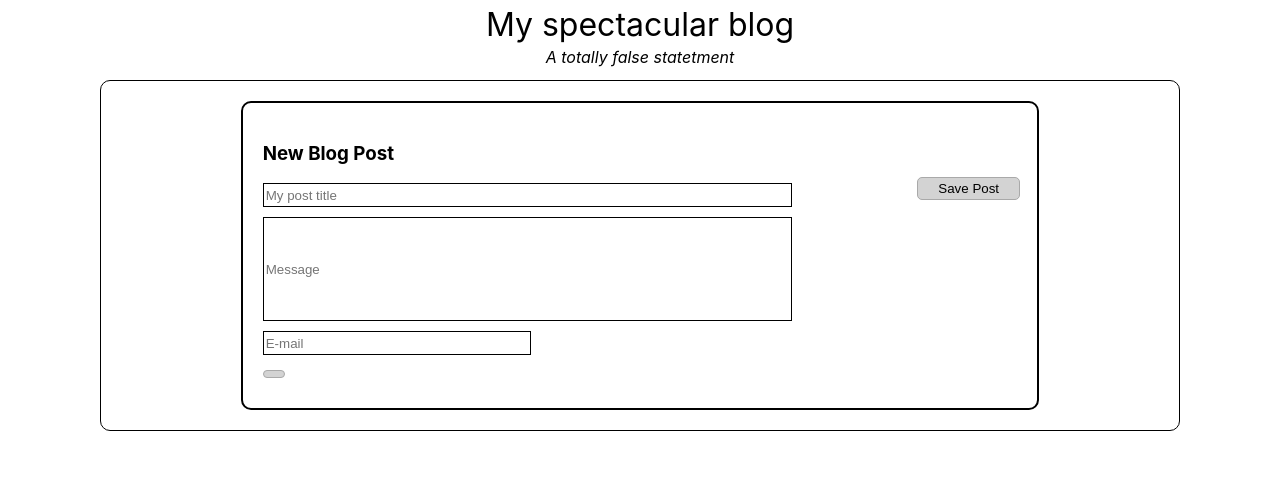
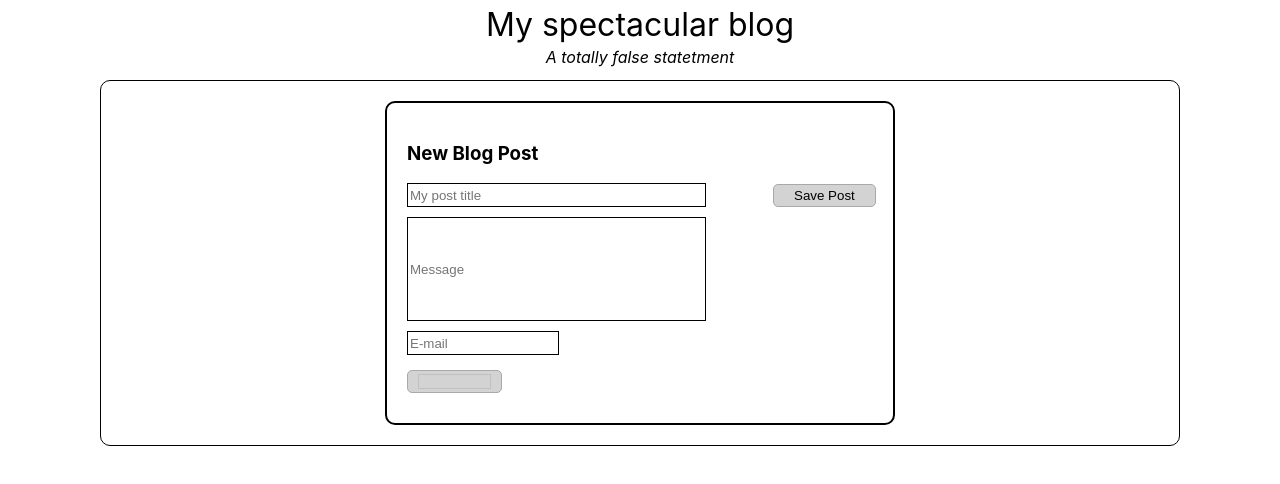
Before and after one commit to faustologic/my-spectacular-blog, a React (Create React App) app: page / in a window 1280 px wide. Shown: the top 484 px of the page. Built offline with nearby package versions, Linux system fonts and the light colour scheme.

Commit message:
Upload blog

```diff
--- /dev/null
+++ b/src/BlogCreated/BlogCreated.css
@@ -0,0 +1,7 @@
+.blogCreated {
+  border: 1px solid black;
+  border-radius: 10px;
+  margin: 0 20px;
+  margin-bottom: 20px;
+  padding: 10px 10px;
+}
--- a/src/BlogCreated/BlogCreated.jsx
+++ b/src/BlogCreated/BlogCreated.jsx
@@ -1,18 +1,27 @@
 import React from "react";
+import "./BlogCreated.css";
 
-class BlogCreated extends Component {
-  state = {
+const blogInfo = {
   title: "",
   description: "",
+  date: "",
+  author: {
+    name: "",
+    avatarURL: "",
+  },
 };
-  render() {
+
+function BlogCreated(props) {
   return (
     <div className="blogCreated">
-        <h3>{this.state.title}</h3>
-        <p>{this.state.description}</p>
+      <div className="blogCreated__title">
+        <h3>{this.props.title}</h3>
+      </div>
+      <div className="blogCreated__description">
+        <p>{this.props.description}</p>
+      </div>
     </div>
   );
 }
-}
 
 export default BlogCreated;
--- a/src/Home/Home.css
+++ b/src/Home/Home.css
@@ -3,8 +3,9 @@
   margin-top: 25px;
   margin-left: 100px;
   margin-right: 100px;
+  margin-bottom: 25px;
   border-radius: 10px;
   justify-content: center;
   align-items: center;
-  display: flex;
+  display: grid;
 }
--- a/src/Home/Home.js
+++ b/src/Home/Home.js
@@ -1,4 +1,5 @@
 import React from "react";
+import BlogCreated from "../BlogCreated/BlogCreated";
 import Header from "../Header/Header";
 import NewBlogPost from "../NewBlogPost/NewBlogPost";
 import "./Home.css";
@@ -11,11 +12,7 @@ function Home() {
       </div>
       <div className="home__container">
         <NewBlogPost />
-      </div>
-      <div className="home__column">
-        {/* BlogCreated */}
-        {/* BlogCreated */}
-        {/* BlogCreated */}
+        {/* <BlogCreated /> */}
       </div>
     </div>
   );
--- a/src/NewBlogPost/NewBlogPost.css
+++ b/src/NewBlogPost/NewBlogPost.css
@@ -1,5 +1,5 @@
 .newBlogPost {
-  width: 70%;
+  width: auto;
   height: auto;
   border: 2px solid black;
   margin: 20px 20px;
@@ -41,6 +41,8 @@
   background-color: lightgray;
   display: grid;
   margin-top: 10px;
+  width: 25%;
+  height: 15px;
 }
 
 .newBlogPost__right {
```
Lines whose indentation alone changed are shown as unchanged.
